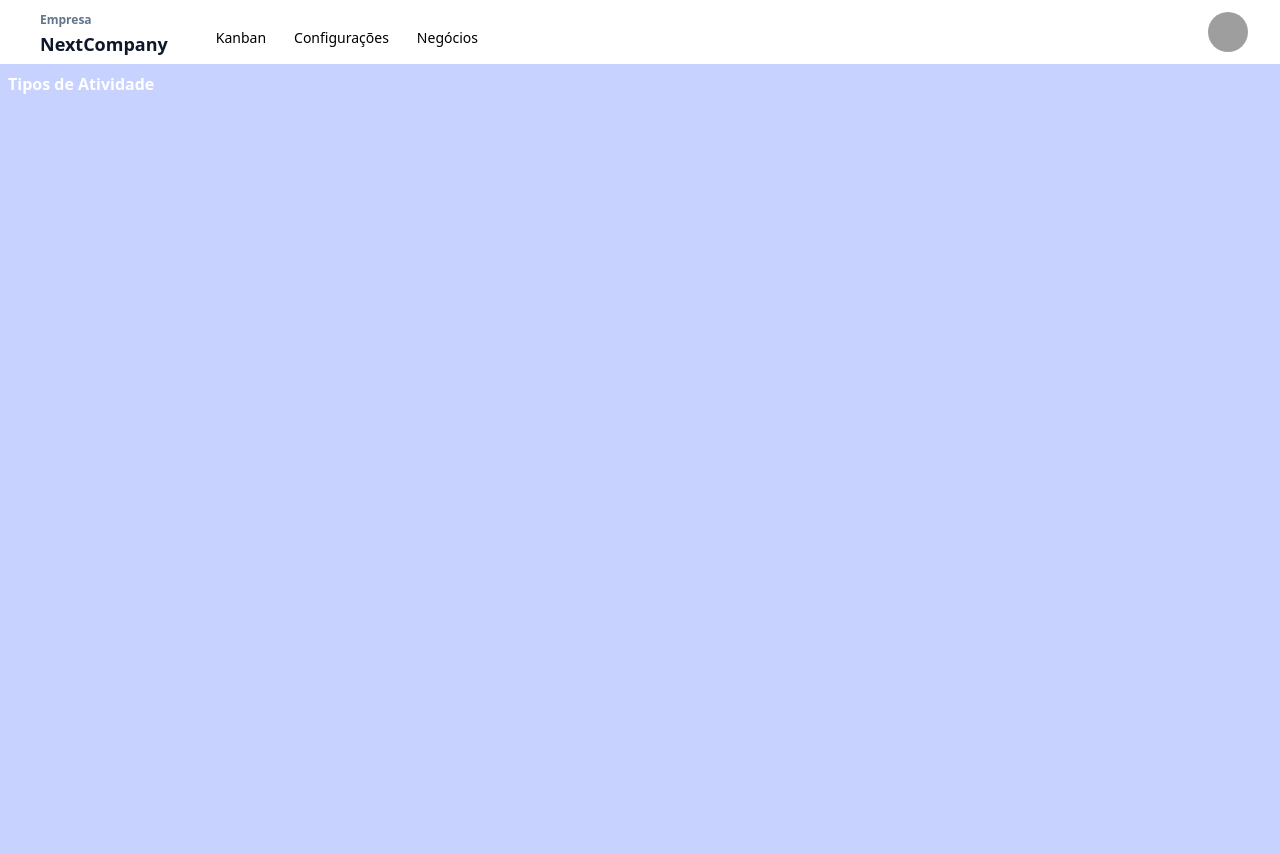
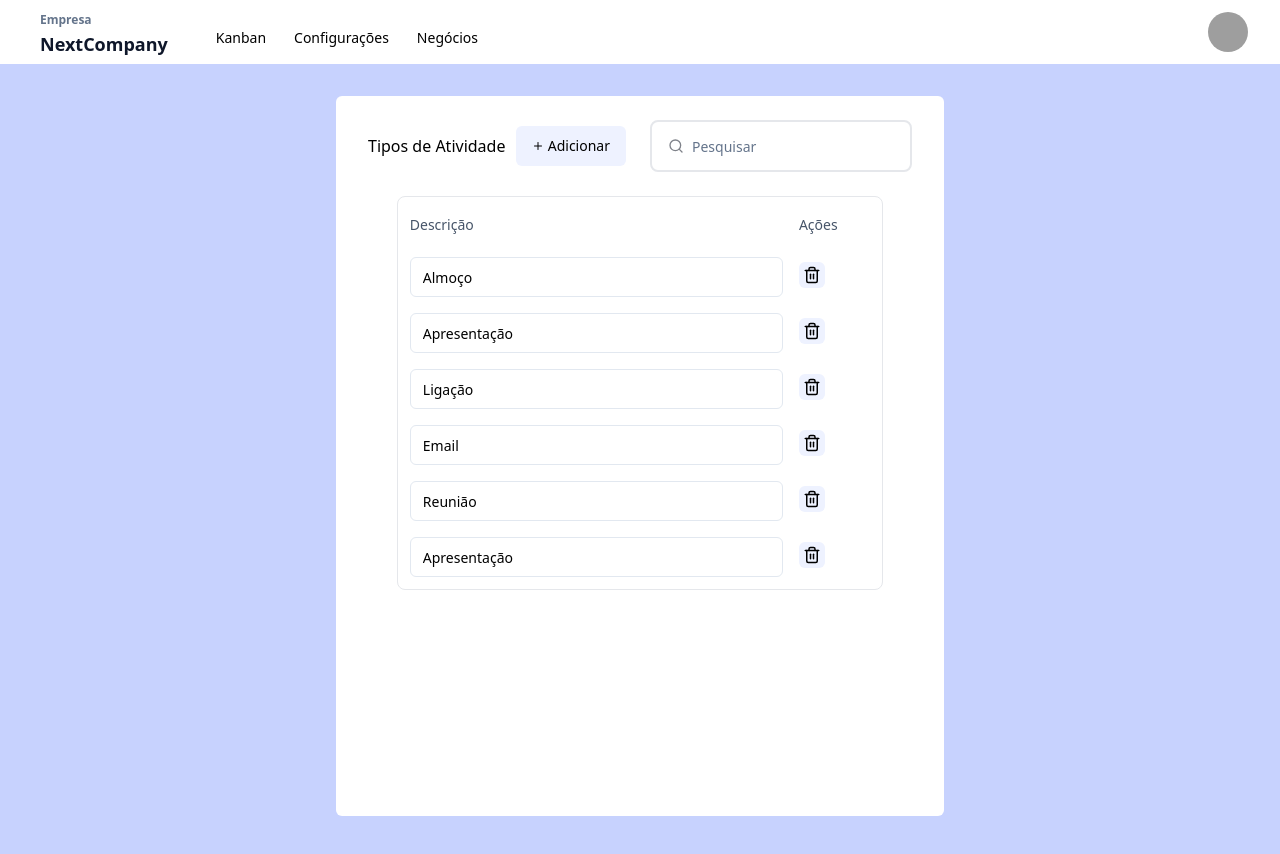
Before and after one commit to lismarreiros/crm-nextcompany, a React (Create React App) app: page /tipoatividade in a window 1280 px wide. Shown: the top 854 px of the page. Built offline with nearby package versions, Linux system fonts and the light colour scheme; grey boxes are pictures that could not be loaded.

Commit message:
Adicionando o cadastro de tipo de atividade

```diff
--- a/src/components/forms/clientForm/ClientForm.tsx
+++ b/src/components/forms/clientForm/ClientForm.tsx
@@ -108,7 +108,7 @@ const ClientForm: React.FC<ClientFormProps> = ({ onClientSubmit }) => {
   return (
     <Dialog open={open} onOpenChange={setOpen}>
       <DialogTrigger>
-        <Button variant='ghost' className='gap-1 mt-2 bg-indigo-50 hover:bg-indigo-100'>
+        <Button variant='ghost' className='gap-1 mt-2 bg-indigo-50 hover:bg-indigo-200'>
           <PlusIcon size={12}/>
          Adicionar Cliente
         </Button>
--- a/src/pages/activities/ActivityType.tsx
+++ b/src/pages/activities/ActivityType.tsx
@@ -1,11 +1,74 @@
-import React from 'react';
+import { Button } from '@/components/shadcn/ui/button';
+import { Command, CommandInput } from '@/components/shadcn/ui/command';
+import { Input } from '@/components/shadcn/ui/input';
+import { Table, TableCell, TableHead, TableHeader, TableRow } from '@/components/shadcn/ui/table';
+import { EditIcon,  PlusIcon,  Trash2Icon } from 'lucide-react';
+import { useState } from 'react';
+
+const listActivities = [
+  'Almoço',
+  'Apresentação',
+  'Ligação',
+  'Email',
+  'Reunião',
+  'Apresentação'
+];
 
 const ActivityType = () => {
+
+  const [activityValues, setActivityValues] = useState(listActivities);
+
+  const addEmptyInput = () => {
+    setActivityValues([...activityValues, '']);
+  };
+
   return (
-    <div className='min-h-screen bg-indigo-200'>
-      <h1 className='text-white font-bold p-2'>
-        Tipos de Atividade
-      </h1>
+    <div className='flex min-h-screen bg-indigo-200 p-8 justify-center'>
+      <div className='min-h-100 w-[50%] flex flex-col items-center overflow bg-white rounded-md py-4 mx-8 mb-4'>
+
+        <div className='flex m-2 px-8 w-full justify-between items-center'>
+          <h1 className='text-md font-medium'>Tipos de Atividade</h1>
+          <div className='flex gap-6 items-center'>
+            <Button
+              onClick={() => addEmptyInput}
+              variant='ghost'
+              className='gap-1 p-4 bg-indigo-50 hover:bg-indigo-200'>
+              <PlusIcon size={12}/> Adicionar
+            </Button>
+            <Command className='flex items-center rounded-lg border-2 p-1 gap-1'>
+              <CommandInput placeholder='Pesquisar'/>
+            </Command>
+          </div>
+        </div>
+
+        <div className='p-1 w-[80%] m-4 border rounded-lg'>
+          <Table>
+            <TableHeader>
+              <TableHead>Descrição</TableHead>
+              <TableHead >Ações</TableHead>
+            </TableHeader>
+            {activityValues.map((activity, index) => (
+              <TableRow className='border-b-0' key={index}>
+                <TableCell>
+                  <Input
+                    value={activity}
+                    onChange={(e) => {
+                      const newValues = [...activityValues];
+                      newValues[index] = e.target.value;
+                      setActivityValues(newValues);
+                    }}
+                  />
+                </TableCell>
+                <TableCell>
+                  <button title='Apagar'>
+                    <Trash2Icon size={26} className='bg-indigo-50 hover:bg-indigo-200 rounded-md p-1'/>
+                  </button>
+                </TableCell>
+              </TableRow>
+            ))}
+          </Table>
+        </div>
+      </div>
     </div>
   );
 };
```
